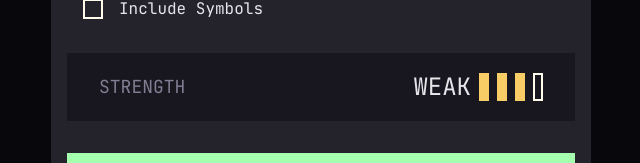
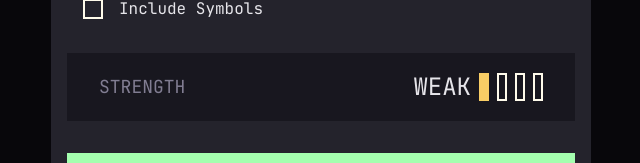
Before and after one commit to NarelaCamara/password-generator-app, a React (Vite) app: page / in a window 1280 px wide. Shown: the part 477-640 px from the top of the page, without its empty margins (319-959 px from the left). Built offline with nearby package versions, Linux system fonts and the light colour scheme.

Commit message:
feat: boxes

```diff
--- a/src/App.tsx
+++ b/src/App.tsx
@@ -3,8 +3,9 @@ import { useState, type ChangeEvent, type CSSProperties } from "react";
 import iconCopy from "./assets/icon-copy.svg";
 import iconArrowRight from "./assets/icon-arrow-right.svg";
 import { InputCheck } from "./components/inputCheck";
+import { Boxes } from "./components/boxes";
 
-const Strength = {
+export const Strength = {
   WEAK: "WEAK",
   /** Criterio,Descripción
    * Longitud,≤7 caracteres.
@@ -24,17 +25,32 @@ const Strength = {
    * Criterio Óptimo,≥14 caracteres Y los 4 checkpoints activados.
    * Ejemplo,"P@sswOrd12345! (14 caracteres, 4 checkpoints: Mayús, Minús, Núm, Símbolo)." */
 } as const;
-type Strength = (typeof Strength)[keyof typeof Strength];
+export type Strength = (typeof Strength)[keyof typeof Strength];
 
 function App() {
   const [password, setPassword] = useState<string>("PTx1f5DaFX");
   const [strength, setStrength] = useState<Strength>(Strength.WEAK);
   const [characterLength, setCharacterLength] = useState<number>(0);
-  const [inputChecks, setInputChecks] = useState(0);
+  const [inputchecks, setInputChecks] = useState(0);
   const [copied, setCopied] = useState(false);
 
-  const handleClickCheck = () => {
-    setInputChecks((prev) => prev + 1);
+  console.log("nare", inputchecks, characterLength, strength, password);
+
+  const handleGeneratePassword = () => {
+    // Lógica para generar la contraseña basada en characterLength e inputchecks
+    if (characterLength >= 12 && inputchecks >= 3) {
+      setStrength(Strength.STRONG);
+    } else if (characterLength >= 8 && inputchecks >= 3) {
+      setStrength(Strength.MEDIUM);
+    } else {
+      setStrength(Strength.WEAK);
+    }
+    // Aquí deberías implementar la lógica real de generación de contraseñas
+    setPassword("NuevaContraseña123!");
+  };
+
+  const handleClickCheck = (num: number) => {
+    setInputChecks((prev) => prev + num);
   };
 
   const handleChange = (event: ChangeEvent<HTMLInputElement>) => {
@@ -134,16 +150,14 @@ function App() {
             <p className="text-[18px] text-[#817D92]">STRENGTH</p>
             <div className="flex flex-row items-center gap-2">
               <p className="text-[24px]">{strength}</p>
-              <div className="flex flex-row items-center gap-2">
-                <div className="w-[10px] h-[28px] bg-[#F8CD65]"></div>
-                <div className="w-[10px] h-[28px] bg-[#F8CD65]"></div>
-                <div className="w-[10px] h-[28px] bg-[#F8CD65]"></div>
-                <div className="w-[10px] h-[28px] border-2 border-amber-50  "></div>
-              </div>
+              <Boxes strength={strength} />
             </div>
           </div>
 
-          <button className="bg-[#A4FFAF] py-4 w-full flex flex-row items-center justify-center gap-4">
+          <button
+            onClick={handleGeneratePassword}
+            className="bg-[#A4FFAF] py-4 w-full flex flex-row items-center justify-center gap-4"
+          >
             <p className="text-[16px] text-[#24232C]">GENERATE</p>
             <img src={iconArrowRight} alt="" />
           </button>
--- /dev/null
+++ b/src/components/boxes.tsx
@@ -0,0 +1,37 @@
+import { Strength } from "../App";
+export const Boxes = ({ strength }: { strength: Strength }) => {
+  return (
+    <div className="flex flex-row items-center gap-2">
+      <div
+        className={`w-[10px] h-[28px] ${
+          strength === Strength.WEAK ||
+          strength === Strength.MEDIUM ||
+          strength === Strength.STRONG
+            ? "bg-[#F8CD65]"
+            : "border-2 border-amber-50"
+        }  `}
+      ></div>
+      <div
+        className={`w-[10px] h-[28px] ${
+          strength === Strength.MEDIUM || strength === Strength.STRONG
+            ? "bg-[#F8CD65]"
+            : "border-2 border-amber-50"
+        } `}
+      ></div>
+      <div
+        className={`w-[10px] h-[28px] ${
+          strength === Strength.MEDIUM || strength === Strength.STRONG
+            ? "bg-[#F8CD65]"
+            : "border-2 border-amber-50"
+        }  `}
+      ></div>
+      <div
+        className={`w-[10px] h-[28px] ${
+          strength === Strength.STRONG
+            ? "bg-[#F8CD65]"
+            : "border-2 border-amber-50"
+        }    `}
+      ></div>
+    </div>
+  );
+};
```
